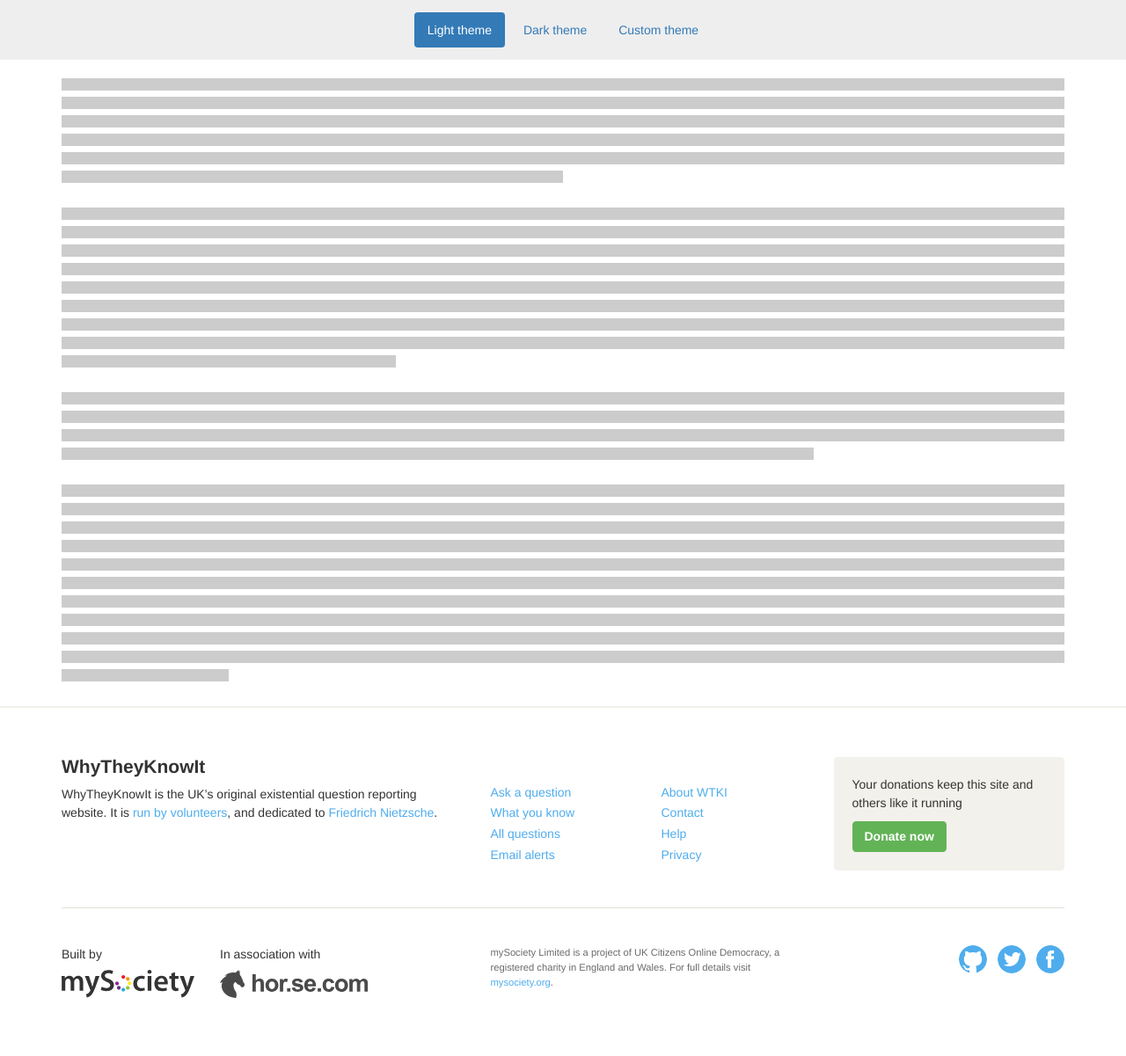
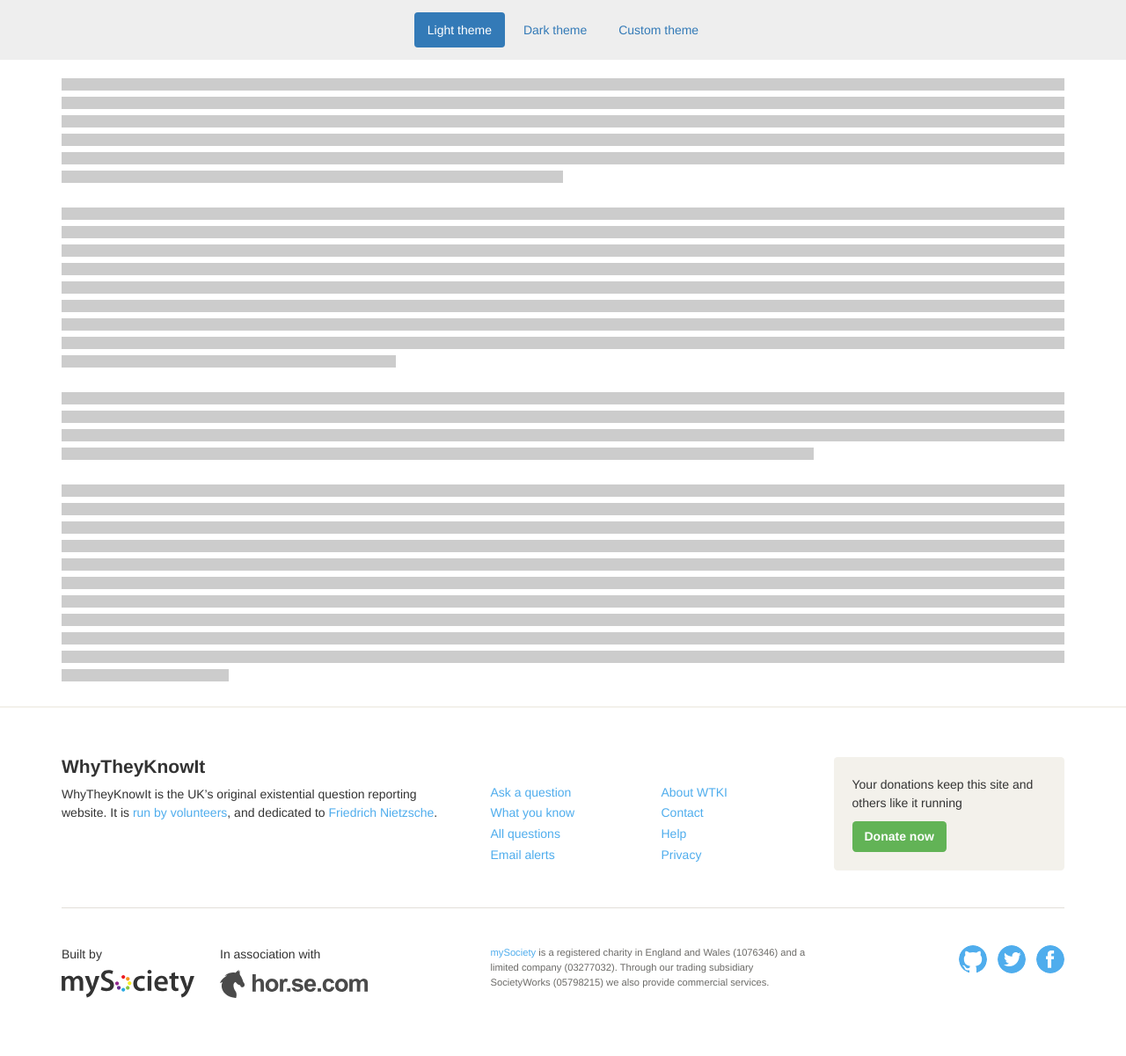
Before and after one commit to mysociety/standard-footer, a Jekyll site: the page built from demo/index.html, in a window 1280 px wide. Shown: the whole page at 88% size. Built offline with Jekyll 4.4.1, drawn with Linux system fonts in a browser that asks for light colours.

Commit message:
Update legal company names in footer

```diff
--- a/demo/_includes/footer.html
+++ b/demo/_includes/footer.html
@@ -52,7 +52,7 @@
 
             <div class="col-sm-4">
                 <div class="mysoc-footer__legal">
-                    <p>mySociety Limited is a project of UK Citizens Online Democracy, a registered charity in England and Wales. For full details visit <a href="https://www.mysociety.org">mysociety.org</a>.</p>
+                    <p><a href="https://www.mysociety.org">mySociety</a> is a registered charity in England and Wales (1076346) and a limited company (03277032). Through our trading subsidiary SocietyWorks (05798215) we also provide commercial services.</p>
                 </div>
             </div>
 
```
